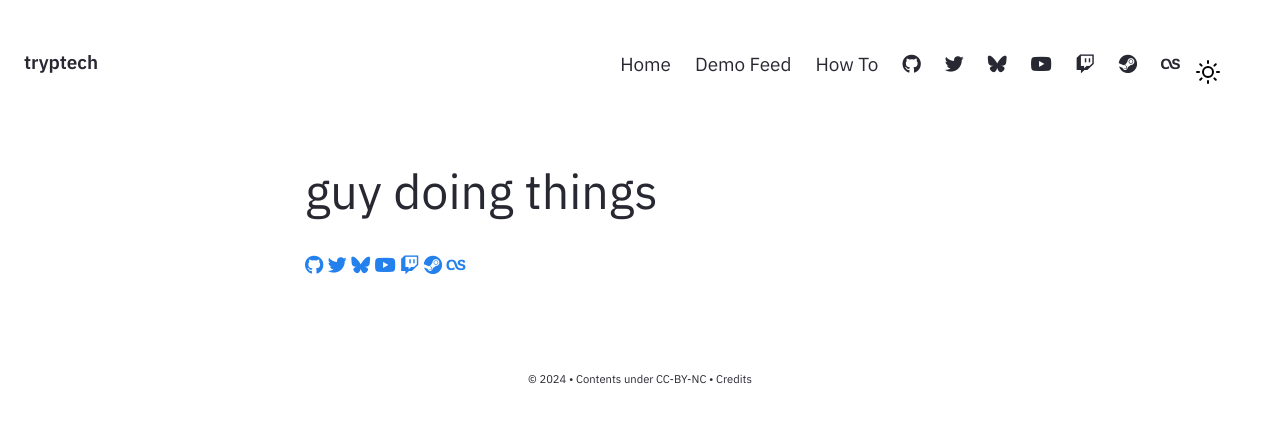
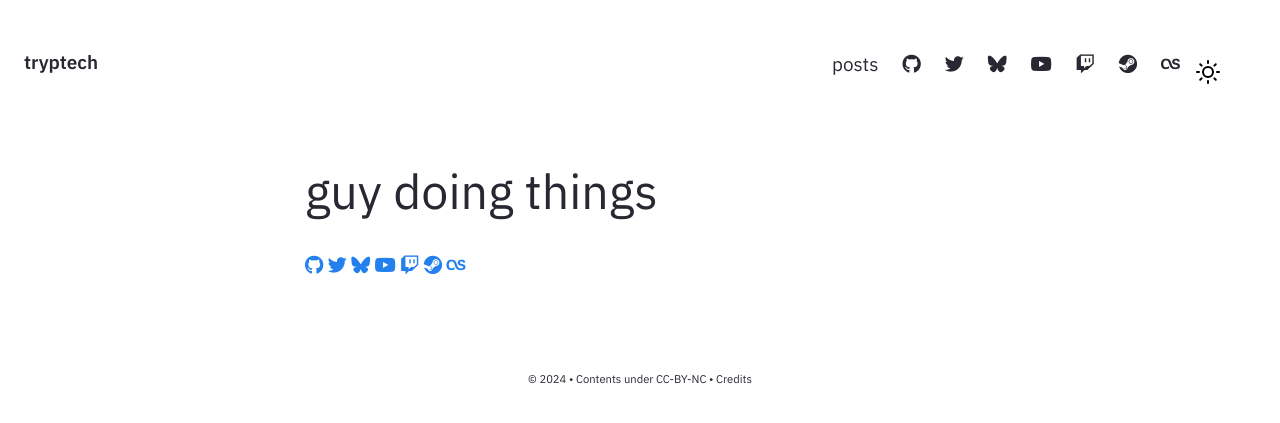
Before and after one commit to tryptech/tryptech.github.io, a Jekyll site: the page built from pages/index.md, in a window 1280 px wide. Shown: the top 423 px of the page. Built offline with Jekyll 4.4.1, drawn with Linux system fonts in a browser that asks for light colours; nearby versions of some CDN libraries.

Commit message:
no message

```diff
--- a/_includes/Nav.html
+++ b/_includes/Nav.html
@@ -53,14 +53,8 @@
 
     <div id="navbarBasicExample" class="navbar-menu">
       <div class="navbar-start socials">
-        <a href="https://tryp.tech" class="navbar-item">
-          Home
-        </a>
-        <a href="{{'/notes' | relative_url}}" class="navbar-item">
-          Demo Feed
-        </a>
-        <a href="../post/how-to" class="navbar-item">
-          How To
+        <a href="{{'/posts' | relative_url}}" class="navbar-item">
+          posts
         </a>
         <a href="https://github.com/tryptech" target="_blank" class="navbar-item"><i class="fa-brands fa-github"></i></a>
         <a href="https://twitter.com/yo_tryptech" target="_blank" class="navbar-item"><i class="fa-brands fa-twitter"></i></a>
```
